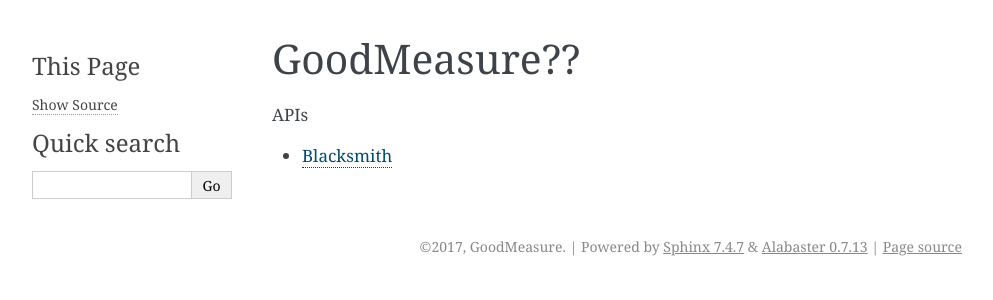
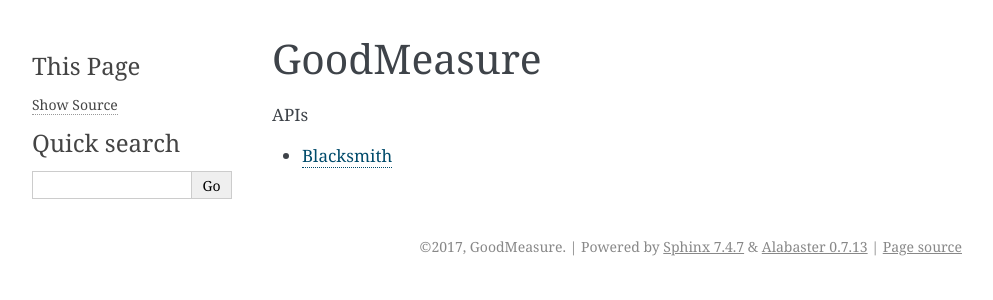
Before and after one commit to Lnmix/GMDocs, a Sphinx documentation site: the page built from docs/source/index.rst, in a window 1280 px wide. Shown: the top 300 px of the page, without its empty margins (148-1141 px from the left). Built offline with Sphinx 7.4.7, drawn with Linux system fonts in a browser that asks for light colours.

Commit message:
clean up

```diff
--- a/docs/source/index.rst
+++ b/docs/source/index.rst
@@ -3,7 +3,7 @@
    You can adapt this file completely to your liking, but it should at least
    contain the root `toctree` directive.
 
-GoodMeasure??
+GoodMeasure
 ======================================
 
 
```
